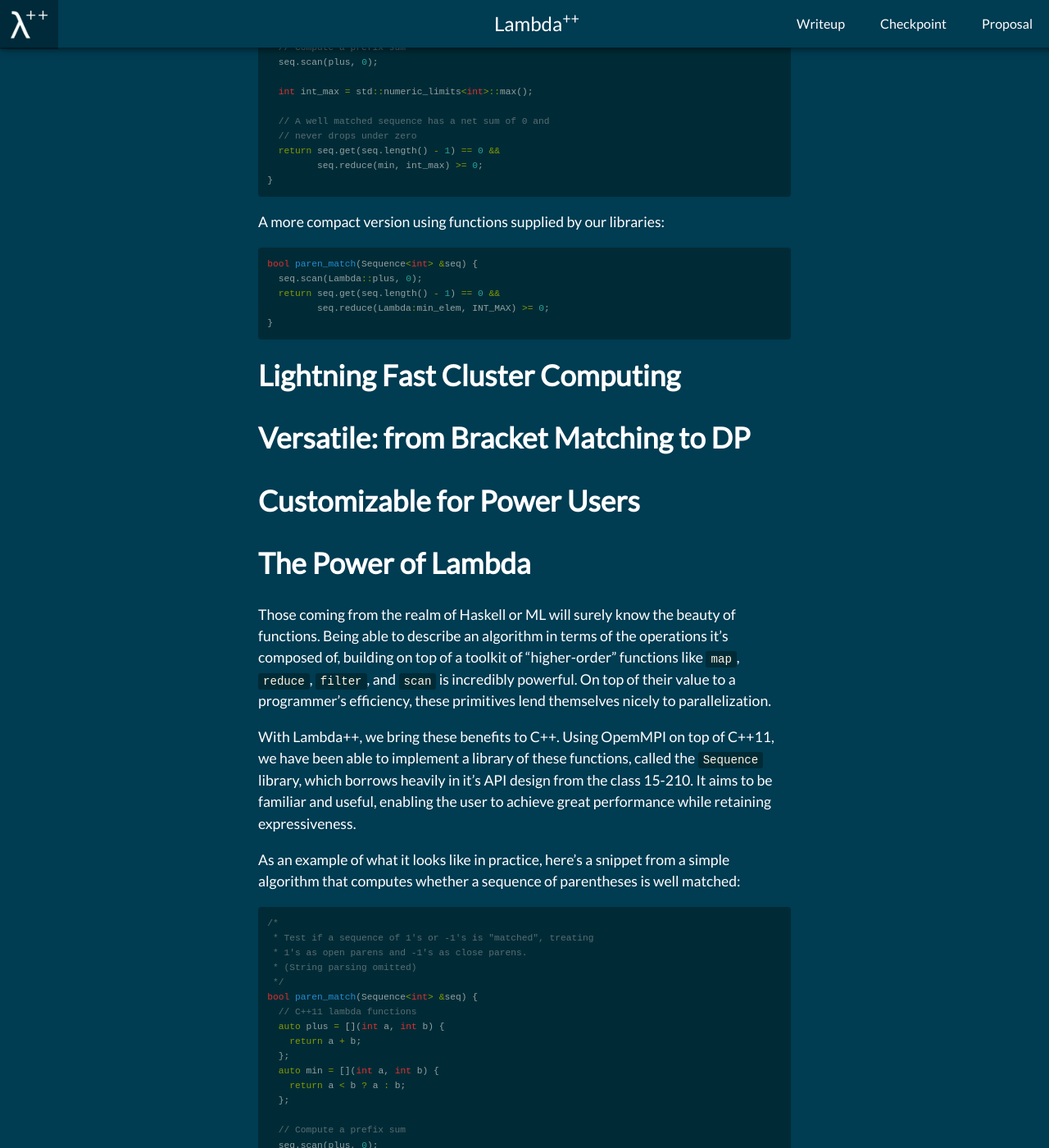
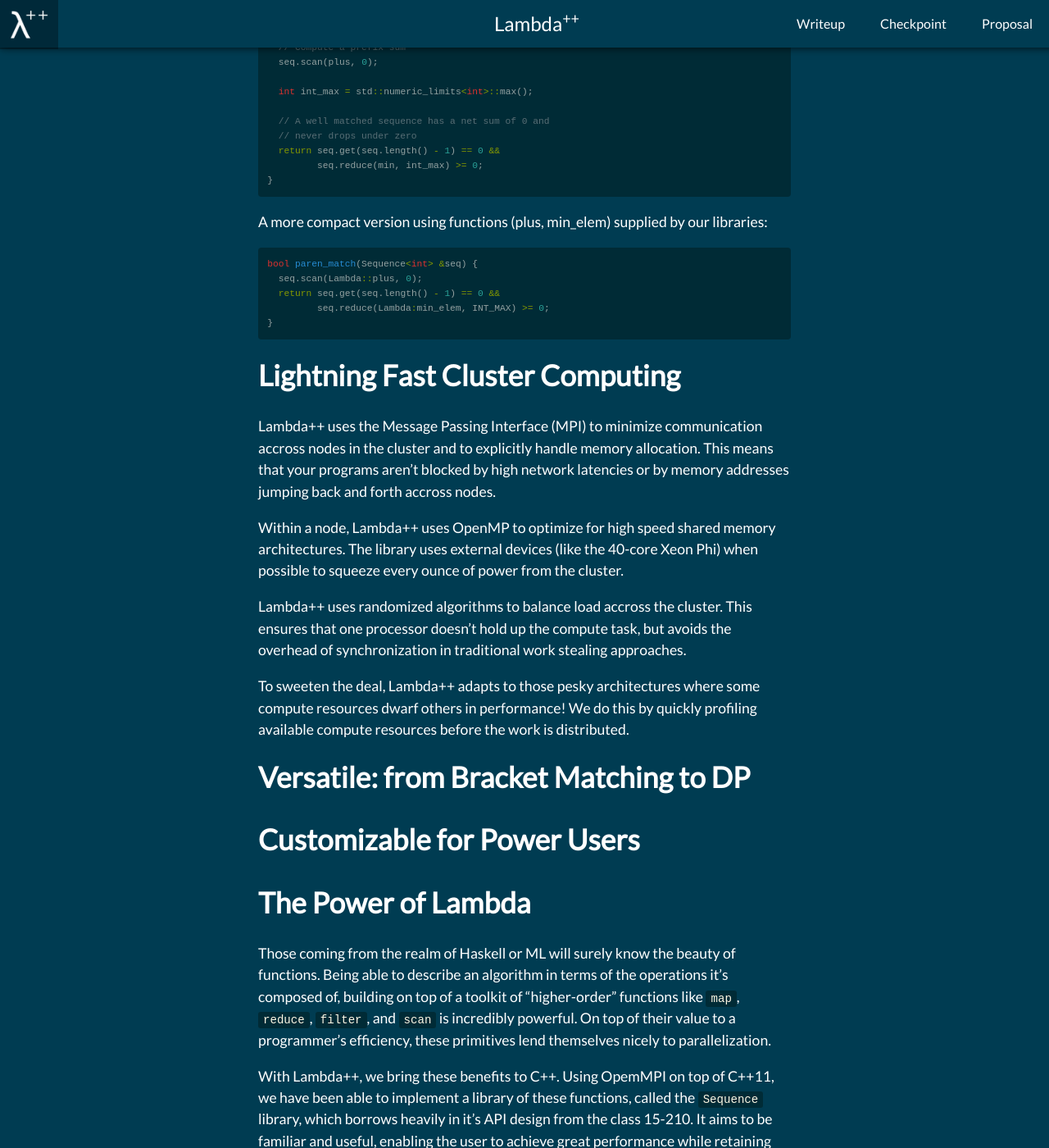
Before and after one commit to AnanyaKumar/lambda-plus-plus, a Jekyll site: the page built from index.md, in a window 1280 px wide and 1400 px high, scrolled down 1382 px. Shown: the whole window at 82% size. Built offline with Jekyll 4.4.1, drawn with Linux system fonts in a browser that asks for light colours; nearby versions of some CDN libraries; Markdown is read by kramdown in place of the engine named in the settings; some of the changed text lies outside the part shown.

Commit message:
Add section on speed and code architecture

````diff
--- a/_layouts/landing.html
+++ b/_layouts/landing.html
@@ -49,7 +49,7 @@
       <div class="title-pane">
         <img class="title-logo" src="{{ "/img/lpp-bg.png" | prepend: site.baseurl }}">
         <div class="title">Lambda<sup>++</sup></div>
-        <div class="subtitle">functional sequence library for C++</div>
+        <div class="subtitle">The Power of Cluster Computing, at your Fingertips</div>
 
         <div class="scroll-hint"><i class="fa fa-chevron-down"></i></div>
       </div>
--- a/index.md
+++ b/index.md
@@ -36,7 +36,7 @@
 }
 ```
 
-A more compact version using functions supplied by our libraries:
+A more compact version using functions (plus, min_elem) supplied by our libraries:
 
 ```cpp
 bool paren_match(Sequence<int> &seq) {
@@ -49,6 +49,21 @@
 
 # Lightning Fast Cluster Computing
 
+Lambda++ uses the Message Passing Interface (MPI) to minimize communication accross nodes in the
+cluster and to explicitly handle memory allocation. This means that your programs aren't blocked by
+high network latencies or by memory addresses jumping back and forth accross nodes.
+
+Within a node, Lambda++ uses OpenMP to optimize for high speed shared memory architectures. The
+library uses external devices (like the 40-core Xeon Phi) when possible to squeeze every ounce of
+power from the cluster.
+
+Lambda++ uses randomized algorithms to balance load accross the cluster. This ensures that one
+processor doesn't hold up the compute task, but avoids the overhead of synchronization in
+traditional work stealing approaches.
+
+To sweeten the deal, Lambda++ adapts to those pesky architectures where some compute resources dwarf
+others in performance! We do this by quickly profiling available compute resources before the work
+is distributed.
 
 
 # Versatile: from Bracket Matching to DP
````
